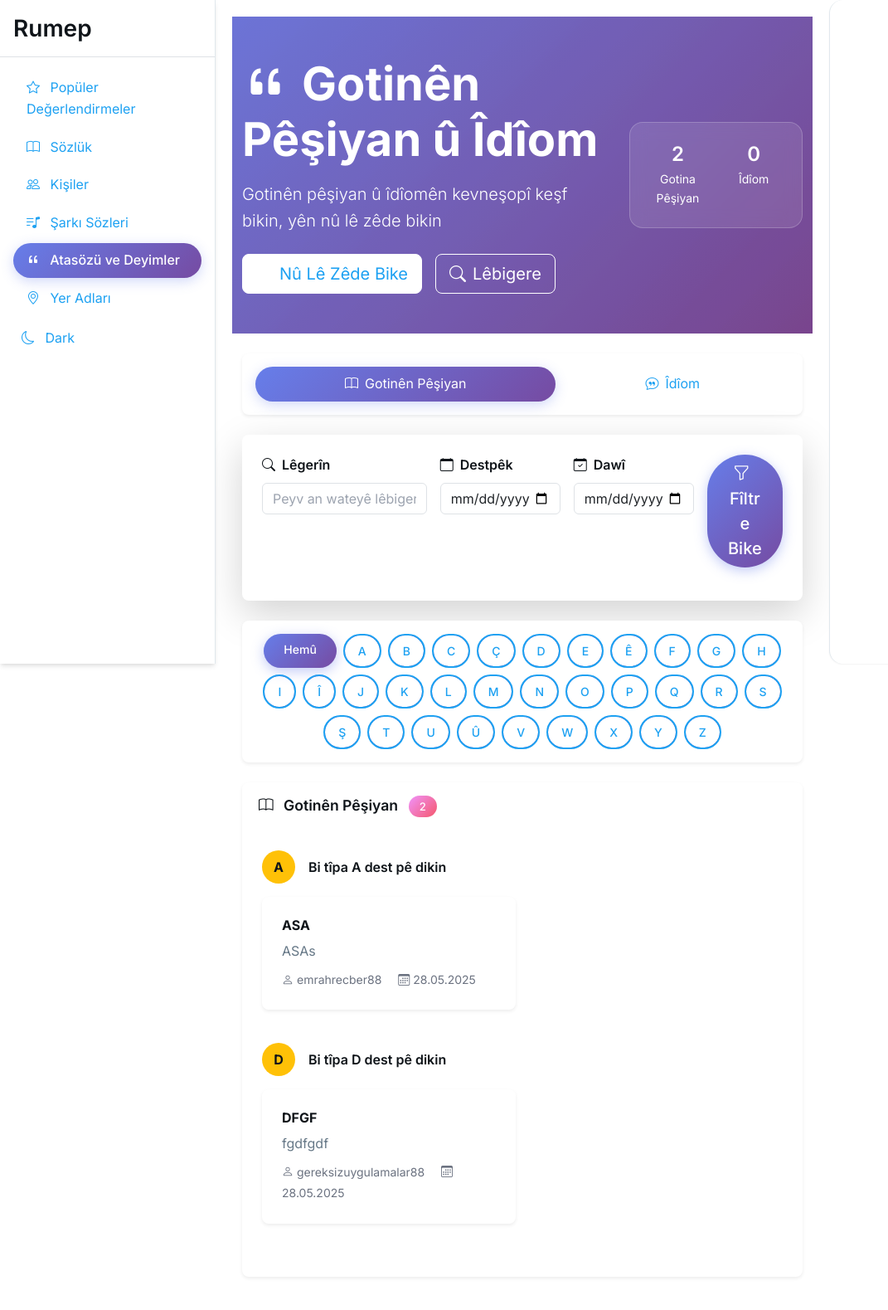
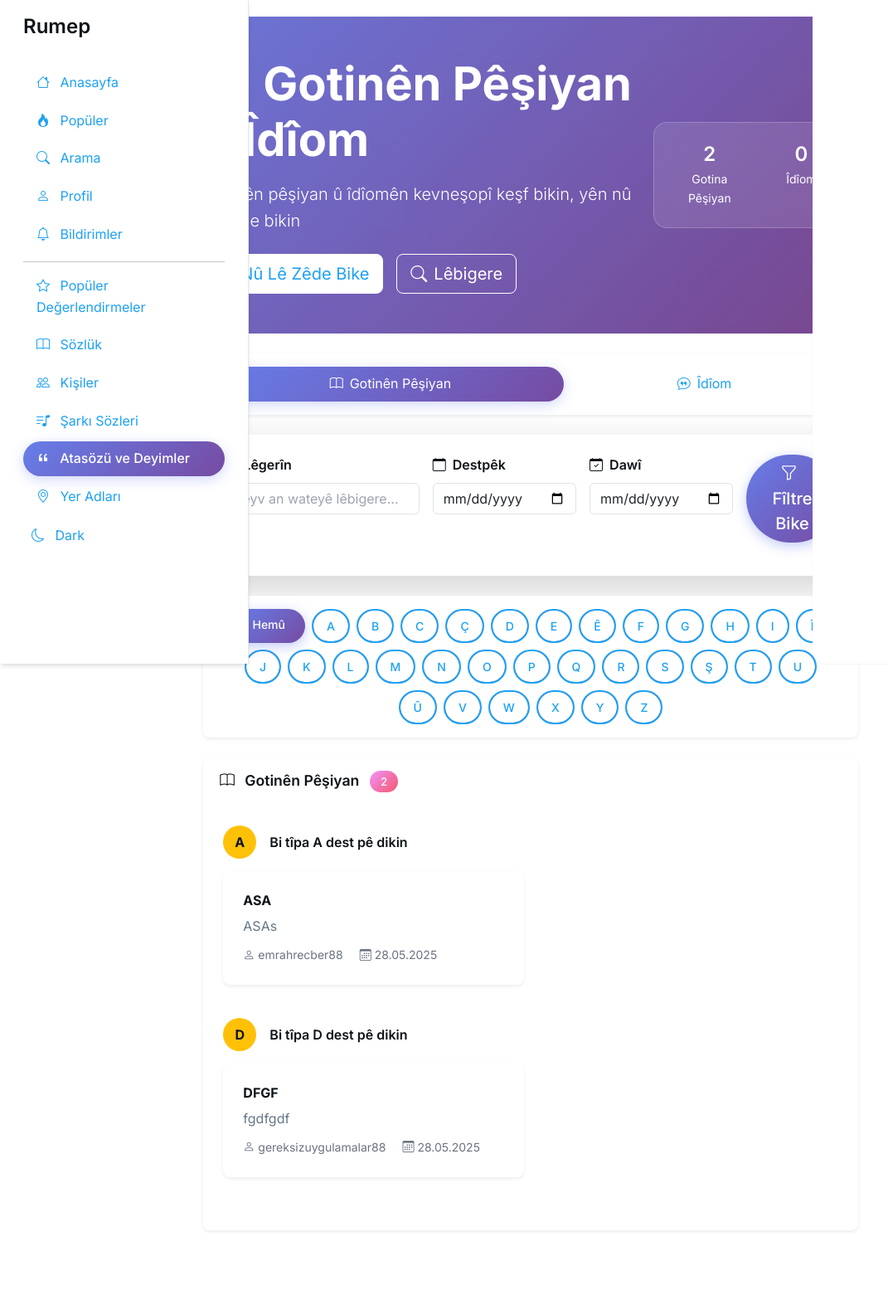
Before and after one commit to ademrecber/rumep, a Django app: page /atasozu-deyim/ in a window 1280 px wide. Shown: the whole page at 83% size, without its empty margins (0-1071 px from the left). Before the commit the page ends 1540 px from the top, so only its background shows below. Run offline with Django 5.2, Linux system fonts and the light colour scheme; data comes from the database, SQL or seed files in the repository; data that the repository does not hold is empty.

Commit message:
Tüm proje güncellemeleri commit edildi

```diff
--- a/main/templates/main/base.html
+++ b/main/templates/main/base.html
@@ -39,202 +39,139 @@
     </script>
     <script src="https://code.jquery.com/jquery-3.6.0.min.js" integrity="sha256-/xUj+3OJU5yExlq6GSYGSHk7tPXikynS7ogEvDej/m4=" crossorigin="anonymous"></script>
     <style>
-        * {
-            box-sizing: border-box;
-        }
         html {
             font-size: 16px;
         }
-        body {
-            margin: 0;
-            padding: 0;
-        }
-
-        /* Mobil Header */
-        .mobile-header {
+        .sidebar {
+            height: 100vh;
             position: fixed;
             top: 0;
-            left: 0;
-            right: 0;
-            height: 50px;
-            background: #fff;
-            border-bottom: 1px solid #e1e8ed;
-            z-index: 1000;
-            display: flex;
-            align-items: center;
-            padding: 0 15px;
-        }
-
-        /* Sidebar */
-        .sidebar {
-            position: fixed;
-            top: 0;
-            left: -280px;
-            width: 280px;
-            height: 100vh;
-            background: #fff;
-            border-right: 1px solid #e1e8ed;
-            transition: left 0.3s ease;
-            z-index: 1050;
-            overflow-y: auto;
-        }
-        .sidebar.active {
-            left: 0;
-        }
-
-        /* Ana İçerik */
-        .main-content {
-            min-height: 100vh;
-            padding: 0;
-        }
-
-        /* Sağ Sidebar */
-        .right-sidebar {
-            position: fixed;
-            top: 0;
-            right: 0;
-            width: 280px;
-            height: 100vh;
-            background: #fff;
-            border-left: 1px solid #e1e8ed;
-            padding: 20px;
-            overflow-y: auto;
-        }
-
-        /* Alt Navigasyon */
-        .bottom-nav {
-            position: fixed;
-            bottom: 0;
-            left: 0;
-            right: 0;
-            height: 60px;
-            background: #fff;
-            border-top: 1px solid #e1e8ed;
-            display: flex;
-            justify-content: space-around;
-            align-items: center;
-            z-index: 1000;
-        }
-        .bottom-nav a {
-            color: #536471;
-            text-decoration: none;
-            font-size: 1.4rem;
-            padding: 12px;
-            border-radius: 50%;
-            transition: all 0.2s;
-        }
-        .bottom-nav a:hover,
-        .bottom-nav a.active {
-            color: #1d9bf0;
-            background: rgba(29, 155, 240, 0.1);
-        }
-
-        /* Masaüstü Düzeni */
-        @media (min-width: 768px) {
-            .mobile-header {
-                display: none;
-            }
-            .sidebar {
-                left: 0;
-                width: 260px;
-            }
-            .main-content {
-                margin-left: 260px;
-                margin-right: 280px;
-                padding: 20px;
-                max-width: none;
-            }
-            .right-sidebar {
-                display: block;
-            }
-            .bottom-nav {
-                display: block;
-                position: fixed;
-                bottom: 20px;
-                left: 20px;
-                right: auto;
-                width: 220px;
-                height: auto;
-                background: #fff;
-                border: 1px solid #e1e8ed;
-                border-radius: 16px;
-                flex-direction: column;
-                padding: 12px 0;
-                box-shadow: 0 4px 12px rgba(0, 0, 0, 0.1);
-            }
-            .bottom-nav a {
-                width: 100%;
-                text-align: left;
-                padding: 12px 20px;
-                border-radius: 0;
-                display: flex;
-                align-items: center;
-                font-size: 1.1rem;
-            }
-            .bottom-nav a i {
-                margin-right: 12px;
-                width: 20px;
-            }
-            .bottom-nav a:hover {
-                background: rgba(29, 155, 240, 0.1);
-            }
-        }
-
-        /* Mobil Düzeni */
-        @media (max-width: 767px) {
-            .sidebar {
-                left: -280px;
+            left: -300px;
+            width: 300px;
+            transition: 0.3s;
+            z-index: 1051;
+            background-color: #fff;
         }
         .sidebar.active {
             left: 0;
         }
         .main-content {
-                padding-top: 50px;
-                padding-bottom: 60px;
-                padding-left: 15px;
-                padding-right: 15px;
+            padding: 60px 20px 80px; /* Alt bar için padding-bottom artırıldı */
+            max-width: 1200px;
+            margin: 0 auto;
+        }
+        .right-sidebar {
+            height: 100vh;
+            position: fixed;
+            top: 0;
+            right: -300px;
+            width: 300px;
+            transition: 0.3s;
+            z-index: 1050;
+            background-color: #fff;
+            padding: 15px;
+        }
+        .right-sidebar.active {
+            right: 0;
+        }
+        @media (min-width: 768px) {
+            .sidebar {
+                left: 0;
+                position: fixed;
+            }
+            .main-content {
+                padding-top: 20px;
+                padding-bottom: 80px; /* Alt bar için masaüstü padding */
+            }
+            .right-sidebar {
+                right: 0;
+                position: fixed;
+            }
+        }
+        @media (max-width: 770px) {
+            .sidebar {
+                left: -300px;
+            }
+            .sidebar.active {
+                left: 0;
             }
             .right-sidebar {
                 display: none;
             }
+            .main-content {
+                padding: 60px 15px 80px; /* Alt bar için mobil padding */
             }
-
-        /* Overlay */
-        .sidebar-overlay {
+            .mobile-header {
+                height: 60px;
+                z-index: 1001;
+            }
+        }
+        /* Alt Navigasyon Çubuğu Stilleri */
+        .bottom-nav {
             position: fixed;
-            top: 0;
+            bottom: 0;
             left: 0;
-            right: 0;
-            bottom: 0;
-            background: rgba(0, 0, 0, 0.5);
-            z-index: 1040;
-            display: none;
+            width: 100%;
+            background-color: #fff;
+            border-top: 1px solid #e1e8ed;
+            display: flex;
+            justify-content: space-around;
+            align-items: center;
+            padding: 10px 0;
+            z-index: 1000;
+            box-shadow: 0 -2px 5px rgba(0, 0, 0, 0.1);
         }
-        .sidebar-overlay.active {
-            display: block;
+        .bottom-nav a {
+            color: #333;
+            text-decoration: none;
+            font-size: 1.5rem;
+            padding: 8px;
+        }
+        .bottom-nav a:hover,
+        .bottom-nav a.active {
+            color: #0d6efd; /* Bootstrap primary rengi */
+        }
+        @media (min-width: 768px) {
+            .bottom-nav {
+                display: none; /* Masaüstünde alt barı gizle */
+            }
         }
     </style>
 </head>
 <body class="bg-white">
-    <!-- Mobil Header -->
-    <div class="mobile-header d-md-none">
-        <button class="btn btn-link text-muted p-1" onclick="toggleSidebar()">
-            <i class="bi bi-list fs-4"></i>
+    <!-- Mobil için üstte hamburger menü -->
+    <div class="d-md-none d-flex justify-content-between align-items-center p-3 bg-light sticky-top mobile-header">
+        <button class="btn btn-link text-muted" onclick="toggleSidebar()">
+            <i class="bi bi-list fs-3"></i>
         </button>
-        <h5 class="mb-0 ms-3">Rumep</h5>
     </div>
-
-    <!-- Sidebar Overlay -->
-    <div class="sidebar-overlay" id="sidebar-overlay" onclick="toggleSidebar()"></div>
+    <div class="container-xxl">
+        <div class="row">
             <!-- Sol Sidebar -->
-    <div class="sidebar" id="sidebar">
-        <div class="d-flex justify-content-between align-items-center p-3 border-bottom">
-            <h3 class="mb-0"><a href="/" class="text-dark text-decoration-none">Rumep</a></h3>
+            <div class="col-12 col-md-2 col-lg-2 sidebar" id="sidebar">
+                <div class="d-flex justify-content-between align-items-center p-3">
+                    <h2 class="mb-0"><a href="/" class="text-dark text-decoration-none">Rumep</a></h2>
                     <button class="btn btn-link text-muted d-md-none" onclick="toggleSidebar()">
                         <i class="bi bi-x-lg"></i>
                     </button>
                 </div>
                 <ul class="nav flex-column p-3">
+                    <li class="nav-item">
+                        <a class="nav-link {% if request.resolver_match.url_name == 'home' %}active{% endif %}" href="{% url 'home' %}"><i class="bi bi-house me-2"></i> {% trans "Anasayfa" %}</a>
+                    </li>
+                    <li class="nav-item">
+                        <a class="nav-link {% if request.resolver_match.url_name == 'popular' %}active{% endif %}" href="{% url 'popular' %}"><i class="bi bi-fire me-2"></i> {% trans "Popüler" %}</a>
+                    </li>
+                    <li class="nav-item">
+                        <a class="nav-link {% if request.resolver_match.url_name == 'search' %}active{% endif %}" href="{% url 'search' %}"><i class="bi bi-search me-2"></i> {% trans "Arama" %}</a>
+                    </li>
+                    <li class="nav-item">
+                        <a class="nav-link {% if request.resolver_match.url_name == 'profile' %}active{% endif %}" href="{% url 'profile' %}"><i class="bi bi-person me-2"></i> {% trans "Profil" %}</a>
+                    </li>
+                    <li class="nav-item">
+                        <a class="nav-link disabled" href="#"><i class="bi bi-bell me-2"></i> {% trans "Bildirimler" %}</a>
+                    </li>
+                    <li class="nav-item"><hr class="my-2"></li>
                     <li class="nav-item">
                         <a class="nav-link {% if request.resolver_match.url_name == 'popular_critiques' %}active{% endif %}" href="{% url 'popular_critiques' %}"><i class="bi bi-star me-2"></i> {% trans "Popüler Değerlendirmeler" %}</a>
                     </li>
@@ -257,7 +194,7 @@
             </div>
 
             <!-- Ana İçerik -->
-    <div class="main-content" id="main-content">
+            <div class="col-12 col-md-8 col-lg-8 main-content" id="main-content">
                 {% if request.resolver_match.url_name == 'post_detail' %}
                 <a href="{% url request.session.return_page|default:'home' %}#post-{{ request.resolver_match.kwargs.pk }}" class="btn text-muted p-0 mb-3 back-arrow" title="{% trans 'Geri dön' %}">
                     <i class="bi bi-arrow-left fs-3"></i>
@@ -266,8 +203,8 @@
                 {% block content %}{% endblock %}
             </div>
 
-    <!-- Sağ Sidebar -->
-    <div class="right-sidebar d-none d-md-block">
+            <!-- Sağ Sidebar (Arama Alanı Kaldırıldı) -->
+            <div class="col-12 col-md-2 col-lg-2 right-sidebar d-none d-md-block">
                 {% if request.GET.sekme == 'katkilar' %}
                     <div class="card mb-3">
                         <div class="card-body">
@@ -291,29 +228,16 @@
                     </div>
                 {% endif %}
             </div>
+        </div>
+    </div>
 
-    <!-- Navigasyon -->
-    <nav class="bottom-nav">
-        <a href="{% url 'home' %}" class="{% if request.resolver_match.url_name == 'home' %}active{% endif %}">
-            <i class="bi bi-house"></i>
-            <span class="d-none d-md-inline ms-2">{% trans "Anasayfa" %}</span>
-        </a>
-        <a href="{% url 'popular' %}" class="{% if request.resolver_match.url_name == 'popular' %}active{% endif %}">
-            <i class="bi bi-fire"></i>
-            <span class="d-none d-md-inline ms-2">{% trans "Popüler" %}</span>
-        </a>
-        <a href="{% url 'search' %}" class="{% if request.resolver_match.url_name == 'search' %}active{% endif %}">
-            <i class="bi bi-search"></i>
-            <span class="d-none d-md-inline ms-2">{% trans "Arama" %}</span>
-        </a>
-        <a href="{% url 'profile' %}" class="{% if request.resolver_match.url_name == 'profile' %}active{% endif %}">
-            <i class="bi bi-person"></i>
-            <span class="d-none d-md-inline ms-2">{% trans "Profil" %}</span>
-        </a>
-        <a href="#" class="disabled">
-            <i class="bi bi-bell"></i>
-            <span class="d-none d-md-inline ms-2">{% trans "Bildirimler" %}</span>
-        </a>
+    <!-- Alt Navigasyon Çubuğu -->
+    <nav class="bottom-nav d-md-none">
+        <a href="{% url 'home' %}" class="{% if request.resolver_match.url_name == 'home' %}active{% endif %}"><i class="bi bi-house"></i></a>
+        <a href="{% url 'popular' %}" class="{% if request.resolver_match.url_name == 'popular' %}active{% endif %}"><i class="bi bi-fire"></i></a>
+        <a href="{% url 'search' %}" class="{% if request.resolver_match.url_name == 'search' %}active{% endif %}"><i class="bi bi-search"></i></a>
+        <a href="{% url 'profile' %}" class="{% if request.resolver_match.url_name == 'profile' %}active{% endif %}"><i class="bi bi-person"></i></a>
+        <a href="#" class="disabled"><i class="bi bi-bell"></i></a>
     </nav>
 
     {% block extra_scripts %}{% endblock %}
@@ -329,10 +253,20 @@
     <script>
         function toggleSidebar() {
             const sidebar = document.getElementById('sidebar');
-            const overlay = document.getElementById('sidebar-overlay');
+            sidebar.classList.toggle('active');
+            if (sidebar.classList.contains('active')) {
+                document.addEventListener('click', closeSidebarOnClickOutside);
+            } else {
+                document.removeEventListener('click', closeSidebarOnClickOutside);
+            }
+        }
 
-            sidebar.classList.toggle('active');
-            overlay.classList.toggle('active');
+        function closeSidebarOnClickOutside(event) {
+            const sidebar = document.getElementById('sidebar');
+            if (!sidebar.contains(event.target) && !event.target.classList.contains('bi-list')) {
+                sidebar.classList.remove('active');
+                document.removeEventListener('click', closeSidebarOnClickOutside);
+            }
         }
     </script>
     <!-- Beğen butonları için like.js -->
```
Lines whose indentation alone changed are shown as unchanged.
